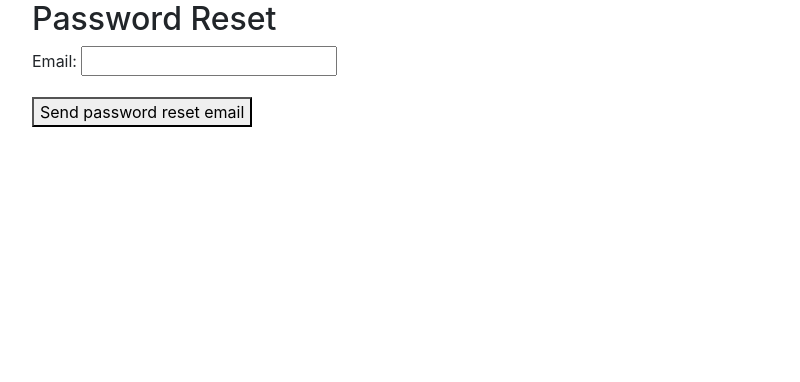
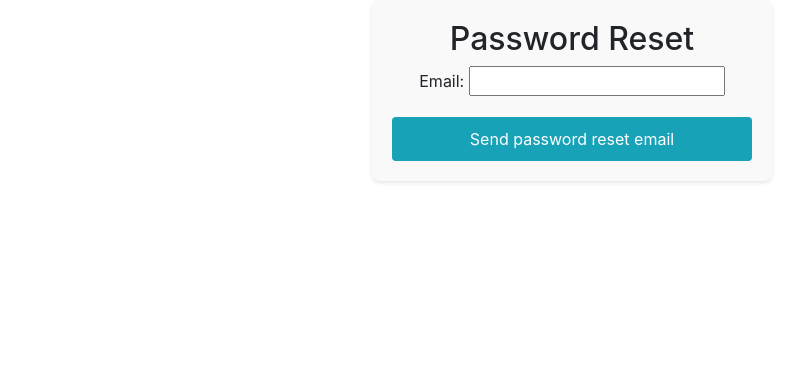
Before and after one commit to mchughbrian/RecipeProject, a Django app: page /password_reset/ in a window 1280 px wide. Shown: the part 56-438 px from the top of the page, without its empty margins (68-868 px from the left). Run offline with Django 4.2, Linux system fonts and the light colour scheme; some libraries are stand-ins or nearby versions.

```diff
--- a/templates/registration/password_reset_form.html
+++ b/templates/registration/password_reset_form.html
@@ -1,12 +1,38 @@
 {% extends 'base_generic.html' %}
 
 {% block content %}
-<div class="container">
+<div class="pass-container">
     <h2>Password Reset</h2>
     <form method="post">
         {% csrf_token %}
         {{ form.as_p }}
-        <button type="submit">Send password reset email</button>
+        <button type="submit" class="btn-log">Send password reset email</button>
     </form>
 </div>
+    <style>
+    .pass-container {
+        max-width: 400px;
+        margin: auto;
+        padding: 20px;
+        background-color: #f9f9f9;
+        border-radius: 8px;
+        box-shadow: 0 2px 4px rgba(0, 0, 0, 0.1);
+        text-align: center;
+    }
+
+        .btn-log {
+        background-color: #17a2b8;
+        color: #ffffff;
+        padding: 10px 20px;
+        border: none;
+        border-radius:4px;
+        cursor: pointer;
+        width: 100%;
+    }
+
+    .btn-log:hover {
+        background-color: #138496; /* A darker shade for hover effect */
+        color: white;
+}
+    </style>
 {% endblock %}
```
Also changed, not shown: RecipeProject/settings.py (+19 -12 lines).
